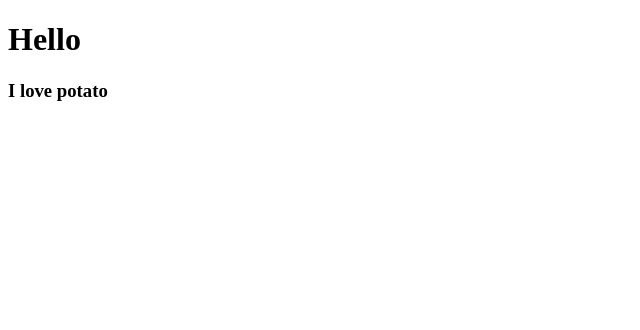
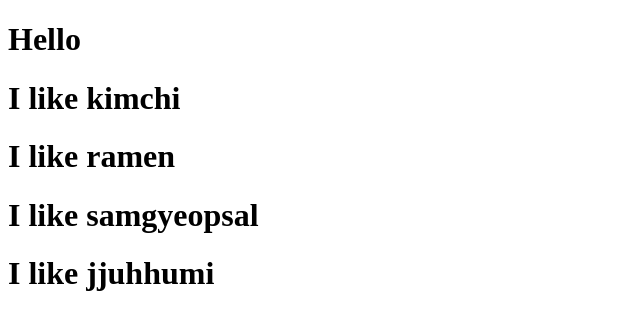
Before and after one commit to westone034626/movie_app, a React (Create React App) app: page / in a window 1280 px wide. Shown: the top 330 px of the page, without its empty margins (0-640 px from the left). Built offline with nearby package versions, Linux system fonts and the light colour scheme.

Commit message:
test: Handle component with jsx + props

```diff
--- a/src/App.js
+++ b/src/App.js
@@ -1,11 +1,18 @@
 import React from "react";
-import Potato from "./Potato";
+
+function Food({ fav }) {
+  console.log(fav);
+  return <h1>I like {fav}</h1>;
+}
 
 function App() {
   return (
     <div className="App">
       <h1>Hello</h1>
-      <Potato />
+      <Food fav="kimchi" />
+      <Food fav="ramen" />
+      <Food fav="samgyeopsal" />
+      <Food fav="jjuhhumi" />
     </div>
   );
 }
--- a/src/Potato.js
+++ /dev/null
@@ -1,7 +0,0 @@
-import React from "react";
-
-function Potato() {
-  return <h3>I love potato</h3>;
-}
-
-export default Potato;
```
Also changed, not shown: 1 other file (tests, documents, lock files or other folders).
